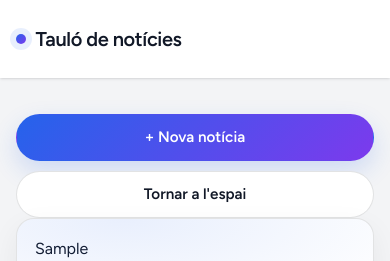
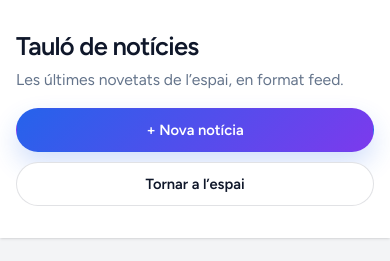
Before and after one commit to AlanGarciia/aulaDesk, a Laravel app: page /espai/noticies in a window 390 px wide. Shown: the top 261 px of the page. Run offline with Laravel 12, Linux system fonts and the light colour scheme; a user stored in the database is signed in; data comes from the database, SQL or seed files in the repository; tables that the repository leaves empty hold one stand-in row (values such as "Sample post"); style sheets or scripts are compiled from the project's sources.

Commit message:
Arreglo bugs de noticias 1

```diff
--- a/app/Http/Controllers/NoticiaController.php
+++ b/app/Http/Controllers/NoticiaController.php
@@ -1,4 +1,5 @@
 <?php
+
 namespace App\Http\Controllers;
 
 use App\Models\Espai;
@@ -48,7 +49,7 @@
             'titol' => ['required','string','max:255'],
             'contingut' => ['nullable','string'],
             'tipus' => ['required','in:' . implode(',', self::TIPUS)],
-            'imatge' => ['nullable','image','max:2048'], // 2MB
+            'imatge' => ['nullable','image','max:2048'],
         ]);
 
         $path = null;
@@ -58,7 +59,7 @@
 
         Noticia::create([
             'espai_id' => $espai->id,
-            'usuari_espai_id' => $request->session()->get('usuari_espai_id'), // si el tens
+            'usuari_espai_id' => $request->session()->get('usuari_espai_id'),
             'titol' => $data['titol'],
             'contingut' => $data['contingut'] ?? null,
             'tipus' => $data['tipus'],
@@ -66,7 +67,9 @@
             'publicat_el' => now(),
         ]);
 
-        return redirect()->route('espai.noticies.index')->with('status', 'Notícia creada correctament.');
+        return redirect()
+            ->route('espai.noticies.index')
+            ->with('status', 'Notícia creada correctament.');
     }
 
     public function destroy(Request $request, Noticia $noticia)
@@ -81,6 +84,8 @@
 
         $noticia->delete();
 
-        return back()->with('status', 'Notícia eliminada.');
+        return redirect()
+            ->route('espai.noticies.index')
+            ->with('status', 'Notícia eliminada.');
     }
 }
--- a/resources/css/espai/noticies/noticies.css
+++ b/resources/css/espai/noticies/noticies.css
@@ -1,171 +1,207 @@
-/* --- Instagram-ish clean UI --- */
 :root{
   --bg: #fafafa;
   --card: #ffffff;
-  --text: #111827;
-  --muted: #6b7280;
-  --border: rgba(17, 24, 39, .12);
-  --shadow: 0 10px 30px rgba(0,0,0,.06);
-  --ring: rgba(59,130,246,.28);
+  --text: #0f172a;
+  --muted: #64748b;
+  --border: rgba(15, 23, 42, .12);
+  --shadow: 0 18px 45px rgba(2, 6, 23, .08);
+  --shadow-soft: 0 10px 28px rgba(2, 6, 23, .06);
+  --ring: rgba(59,130,246,.30);
 
-  --primary: #2563eb;       /* blau IG-ish */
-  --primary-2: #7c3aed;     /* violeta */
+  --primary: #2563eb;
+  --primary2: #7c3aed;
   --danger: #ef4444;
 
-  --radius: 18px;
-  --radius-sm: 12px;
+  --radius: 22px;
+  --radius-sm: 14px;
 }
 
-/* Base */
-*{ box-sizing:border-box; }
-html, body{ height:100%; }
-body{
-  margin:0;
-  font-family: ui-sans-serif, system-ui, -apple-system, Segoe UI, Roboto, Helvetica, Arial, "Apple Color Emoji","Segoe UI Emoji";
-  color: var(--text);
-  background:
-    radial-gradient(1100px 600px at 30% -10%, rgba(124,58,237,.10), transparent 55%),
-    radial-gradient(900px 500px at 90% 0%, rgba(37,99,235,.10), transparent 50%),
-    var(--bg);
+*{ box-sizing: border-box; }
+.sr-only{
+  position:absolute!important;
+  width:1px;height:1px;
+  padding:0;margin:-1px;
+  overflow:hidden;clip:rect(0,0,0,0);
+  white-space:nowrap;border:0;
 }
 
-/* Header title look */
+/* Background suave */
+body{
+  background:
+    radial-gradient(900px 500px at 15% -10%, rgba(124,58,237,.10), transparent 60%),
+    radial-gradient(900px 500px at 90% -10%, rgba(37,99,235,.10), transparent 55%),
+    var(--bg);
+  color: var(--text);
+}
+
+/* Layout */
+.page{
+  padding: 28px 16px 60px;
+}
+.container{
+  max-width: 820px; /* feed centrado */
+  margin: 0 auto;
+}
+
+/* Header mejorado (título grande + acciones) */
+.page-header{
+  display:flex;
+  align-items:flex-end;
+  justify-content:space-between;
+  gap: 16px;
+  padding: 8px 0;
+}
 .page-title{
-  font-size: 1.25rem;
-  font-weight: 800;
-  letter-spacing: -0.02em;
   margin: 0;
-  position: relative;
-  display: inline-flex;
-  align-items: center;
-  gap: .6rem;
+  font-size: 2rem;
+  line-height: 1.1;
+  font-weight: 900;
+  letter-spacing: -0.03em;
 }
-.page-title::before{
-  content:"";
+.page-subtitle{
+  margin: 8px 0 0;
+  color: var(--muted);
+  font-size: 0.98rem;
+}
+.page-header__actions{
+  display:flex;
+  gap: 10px;
+  flex-wrap: wrap;
+  justify-content: flex-end;
+}
+
+/* Feed */
+.feed{
+  margin-top: 18px;
+  display: grid;
+  gap: 14px;
+}
+
+/* Alert */
+.alert{
+  display:flex;
+  align-items:flex-start;
+  gap: 10px;
+  padding: 12px 14px;
+  border-radius: 16px;
+  border: 1px solid var(--border);
+  background: #fff;
+  box-shadow: var(--shadow-soft);
+  margin-bottom: 14px;
+}
+.alert-dot{
   width: 10px;
   height: 10px;
   border-radius: 999px;
-  background: linear-gradient(135deg, var(--primary), var(--primary-2));
+  margin-top: 5px;
+  background: linear-gradient(135deg, var(--primary), var(--primary2));
   box-shadow: 0 0 0 6px rgba(37,99,235,.10);
 }
-
-/* Layout wrapper */
-.page{
-  padding: 28px 16px 48px;
-}
-.container{
-  max-width: 760px;
-  margin: 0 auto;
+.alert-success{
+  border-color: rgba(34,197,94,.25);
+  background: rgba(34,197,94,.08);
 }
 
-/* Card */
-.card{
+/* Post card (tipo Instagram elegante) */
+.post{
   background: var(--card);
   border: 1px solid var(--border);
   border-radius: var(--radius);
   box-shadow: var(--shadow);
-  padding: 22px;
   overflow: hidden;
   position: relative;
 }
-.card::before{
+.post::before{
   content:"";
   position:absolute;
   inset:0;
   pointer-events:none;
-  background: radial-gradient(600px 200px at 30% 0%, rgba(37,99,235,.10), transparent 55%);
+  background: radial-gradient(700px 240px at 25% 0%, rgba(37,99,235,.10), transparent 60%);
 }
 
-/* Fields */
-.field{
-  margin-bottom: 16px;
-}
-.field label{
-  display:block;
-  font-size: .92rem;
-  font-weight: 700;
-  color: #111827;
-  margin-bottom: 8px;
-}
-.field input,
-.field select,
-.field textarea{
-  width: 100%;
-  padding: 12px 14px;
-  border: 1px solid var(--border);
-  border-radius: var(--radius-sm);
-  background: #fff;
-  color: var(--text);
-  font-size: 0.98rem;
-  outline: none;
-  transition: box-shadow .15s ease, border-color .15s ease, transform .05s ease;
-}
-.field textarea{
-  resize: vertical;
-  min-height: 130px;
-  line-height: 1.35;
+.post__header{
+  padding: 16px 16px 12px;
+  display:flex;
+  align-items:flex-start;
+  justify-content:space-between;
+  gap: 12px;
 }
 
-/* File input nicer */
-.field input[type="file"]{
-  padding: 10px 12px;
-  background: #fbfbfb;
-}
-.field input[type="file"]::file-selector-button{
-  margin-right: 12px;
-  border: 1px solid var(--border);
-  background: #fff;
-  padding: 8px 12px;
-  border-radius: 999px;
-  font-weight: 700;
-  cursor: pointer;
-  transition: transform .05s ease, box-shadow .15s ease;
-}
-.field input[type="file"]::file-selector-button:hover{
-  box-shadow: 0 8px 18px rgba(0,0,0,.06);
-}
-.field input[type="file"]::file-selector-button:active{
-  transform: translateY(1px);
+.post__title{
+  margin: 0;
+  font-size: 1.12rem;
+  font-weight: 900;
+  letter-spacing: -0.02em;
 }
 
-/* Focus states */
-.field input:focus,
-.field select:focus,
-.field textarea:focus{
-  border-color: rgba(37,99,235,.55);
-  box-shadow: 0 0 0 4px var(--ring);
+.post__meta{
+  margin-top: 8px;
+  color: var(--muted);
+  font-size: .92rem;
+  display:flex;
+  align-items:center;
+  gap: 8px;
+  flex-wrap: wrap;
+}
+.dot{ opacity:.7; }
+
+.pill{
+  display:inline-flex;
+  align-items:center;
+  padding: 6px 10px;
+  border-radius: 999px;
+  border: 1px solid var(--border);
+  background: rgba(15,23,42,.03);
+  color: #0f172a;
+  font-weight: 800;
+  font-size: .78rem;
+  text-transform: capitalize;
 }
 
-/* Errors */
-.error{
-  margin-top: 8px;
-  font-size: .9rem;
-  color: var(--danger);
-  background: rgba(239,68,68,.08);
-  border: 1px solid rgba(239,68,68,.20);
-  padding: 10px 12px;
-  border-radius: 12px;
+/* Media como post */
+.post__media{
+  border-top: 1px solid rgba(15,23,42,.06);
+  border-bottom: 1px solid rgba(15,23,42,.06);
+  background: #0b1220;
+}
+.post__media img{
+  display:block;
+  width: 100%;
+  max-height: 420px;
+  object-fit: cover;
 }
 
-/* Actions + buttons */
-.actions{
-  display:flex;
-  gap: 10px;
-  justify-content: flex-end;
-  align-items: center;
-  padding-top: 8px;
+/* Contenido */
+.post__content{
+  padding: 14px 16px 16px;
+  color: #111827;
+}
+.post__content p{
+  margin: 0;
+  line-height: 1.45;
+  color: rgba(15,23,42,.92);
 }
 
+/* Actions */
+.post__actions{
+  display:flex;
+  align-items:center;
+  gap: 10px;
+}
+
+.inline-form{ display:inline; }
+
+/* Botones */
 .btn{
   display:inline-flex;
   align-items:center;
   justify-content:center;
-  gap:.5rem;
+  gap: .5rem;
   text-decoration:none;
   border-radius: 999px;
-  padding: 11px 16px;
-  font-weight: 800;
-  font-size: .95rem;
+  padding: 10px 14px;
+  font-weight: 900;
+  font-size: .92rem;
   border: 1px solid transparent;
   cursor:pointer;
   transition: transform .05s ease, box-shadow .15s ease, filter .15s ease;
@@ -175,8 +211,8 @@
 
 .btn-primary{
   color: #fff;
-  background: linear-gradient(135deg, var(--primary), var(--primary-2));
-  box-shadow: 0 10px 24px rgba(37,99,235,.18);
+  background: linear-gradient(135deg, var(--primary), var(--primary2));
+  box-shadow: 0 12px 26px rgba(37,99,235,.20);
 }
 .btn-primary:hover{ filter: brightness(1.03); }
 
@@ -186,12 +222,64 @@
   border-color: var(--border);
 }
 .btn-secondary:hover{
-  box-shadow: 0 10px 22px rgba(0,0,0,.06);
+  box-shadow: 0 12px 24px rgba(2,6,23,.08);
 }
 
-/* Small polish: tighter on mobile */
-@media (max-width: 480px){
-  .card{ padding: 18px; }
-  .actions{ flex-direction: column; align-items: stretch; }
-  .btn{ width:100%; }
+.btn-danger{
+  color: #fff;
+  background: linear-gradient(135deg, #ef4444, #f97316);
+  box-shadow: 0 12px 26px rgba(239,68,68,.18);
 }
+
+/* Icon button (like) */
+.icon-btn{
+  border: 1px solid var(--border);
+  background: #fff;
+  color: var(--text);
+  border-radius: 999px;
+  padding: 9px 12px;
+  font-weight: 900;
+  cursor: pointer;
+  transition: transform .05s ease, box-shadow .15s ease, border-color .15s ease;
+}
+.icon-btn:hover{
+  box-shadow: 0 12px 24px rgba(2,6,23,.08);
+}
+.icon-btn:active{ transform: translateY(1px); }
+.icon-btn:focus{
+  outline: none;
+  box-shadow: 0 0 0 4px var(--ring);
+  border-color: rgba(37,99,235,.55);
+}
+
+/* Empty state */
+.empty{
+  background: #fff;
+  border: 1px solid var(--border);
+  border-radius: var(--radius);
+  box-shadow: var(--shadow-soft);
+  padding: 26px 18px;
+  text-align:center;
+}
+.empty__icon{
+  font-size: 2.2rem;
+  margin-bottom: 6px;
+}
+.empty__title{
+  margin: 0;
+  font-size: 1.2rem;
+  font-weight: 900;
+}
+.empty__text{
+  margin: 8px 0 16px;
+  color: var(--muted);
+}
+
+/* Responsive */
+@media (max-width: 640px){
+  .page-title{ font-size: 1.6rem; }
+  .page-header{ flex-direction: column; align-items: flex-start; }
+  .page-header__actions{ width: 100%; justify-content: flex-start; }
+  .btn{ width: 100%; }
+  .post__actions{ width: 100%; justify-content: flex-end; }
+}
--- a/resources/views/espai/noticies/index.blade.php
+++ b/resources/views/espai/noticies/index.blade.php
@@ -1,47 +1,56 @@
 <x-app-layout>
-    <x-slot name="header">
-        <h2 class="page-title">Tauló de notícies</h2>
+    {{-- Carga CSS (mejor aquí que dentro del header slot) --}}
     @vite(['resources/css/espai/noticies/noticies.css'])
 
+    <x-slot name="header">
+        <div class="page-header">
+            <div class="page-header__text">
+                <h2 class="page-title">Tauló de notícies</h2>
+                <p class="page-subtitle">Les últimes novetats de l’espai, en format feed.</p>
+            </div>
+
+            <div class="page-header__actions">
+                <a class="btn btn-primary" href="{{ route('espai.noticies.create') }}">
+                    + Nova notícia
+                </a>
+                <a class="btn btn-secondary" href="{{ route('espai.index') }}">
+                    Tornar a l’espai
+                </a>
+            </div>
+        </div>
     </x-slot>
 
     <div class="page">
         <div class="container">
             @if (session('status'))
-                <div class="alert-success">{{ session('status') }}</div>
-            @endif
-
-            <div class="actions">
-                <a class="btn btn-primary" href="{{ route('espai.noticies.create') }}">+ Nova notícia</a>
-                <a class="btn btn-secondary" href="{{ route('espai.index') }}">Tornar a l'espai</a>
-            </div>
-
-            <div class="card">
-                @forelse($noticies as $n)
-                    <div class="user-row">
-                        <div class="user-info">
-                            <div class="user-name">{{ $n->titol }}</div>
-                            <div class="user-meta">
-                                Tipus: {{ $n->tipus }} · {{ $n->created_at->format('d/m/Y') }} · Reaccions: {{ $n->reaccions_count }}
-                            </div>
-
-                            @if($n->imatge_path)
-                                <div style="margin-top:10px">
-                                    <img src="{{ asset('storage/'.$n->imatge_path) }}" alt="imatge" style="max-width:240px;border-radius:10px;">
+                <div class="alert alert-success">
+                    <span class="alert-dot"></span>
+                    <div>{{ session('status') }}</div>
                 </div>
             @endif
 
-                            @if($n->contingut)
-                                <p style="margin-top:10px">{{ $n->contingut }}</p>
-                            @endif
+            <div class="feed">
+                @forelse($noticies as $n)
+                    <article class="post">
+                        <header class="post__header">
+                            <div class="post__title-wrap">
+                                <h3 class="post__title">{{ $n->titol }}</h3>
+                                <div class="post__meta">
+                                    <span class="pill">{{ $n->tipus }}</span>
+                                    <span class="dot">•</span>
+                                    <span>{{ $n->created_at->format('d/m/Y') }}</span>
+                                    <span class="dot">•</span>
+                                    <span>Reaccions: <strong>{{ $n->reaccions_count }}</strong></span>
+                                </div>
                             </div>
 
-                        <div class="user-actions">
-                            {{-- Reacció exemple --}}
+                            <div class="post__actions">
                                 <form class="inline-form" method="POST" action="{{ route('espai.noticies.reaccio', $n) }}">
                                     @csrf
                                     <input type="hidden" name="tipus" value="like">
-                                <button class="btn btn-secondary" type="submit">👍</button>
+                                    <button class="icon-btn" type="submit" title="M'agrada">
+                                        👍 <span class="sr-only">M'agrada</span>
+                                    </button>
                                 </form>
 
                                 <form class="inline-form" method="POST" action="{{ route('espai.noticies.destroy', $n) }}"
@@ -51,9 +60,31 @@
                                     <button class="btn btn-danger" type="submit">Eliminar</button>
                                 </form>
                             </div>
+                        </header>
+
+                        @if($n->imatge_path)
+                            <div class="post__media">
+                                <img
+                                    src="{{ asset('storage/'.$n->imatge_path) }}"
+                                    alt="imatge"
+                                    loading="lazy"
+                                >
                             </div>
+                        @endif
+
+                        @if($n->contingut)
+                            <div class="post__content">
+                                <p>{{ $n->contingut }}</p>
+                            </div>
+                        @endif
+                    </article>
                 @empty
-                    <p class="empty-state">Encara no hi ha notícies.</p>
+                    <div class="empty">
+                        <div class="empty__icon">📰</div>
+                        <h3 class="empty__title">Encara no hi ha notícies</h3>
+                        <p class="empty__text">Crea la primera notícia perquè aparegui aquí.</p>
+                        <a class="btn btn-primary" href="{{ route('espai.noticies.create') }}">+ Nova notícia</a>
+                    </div>
                 @endforelse
             </div>
         </div>
--- a/routes/web.php
+++ b/routes/web.php
@@ -67,7 +67,9 @@
     Route::delete('/espai/usuaris/{usuariEspai}', [UsuariEspaiController::class, 'destroy'])->name('espai.usuaris.destroy');
 
     // ✅ TAULÓ DE NOTÍCIES (CRUD)
+    // 🔥 FIX: el resource crea {noticies} por defecto, lo cambiamos a {noticia} para que el controller funcione perfecto
     Route::resource('/espai/noticies', NoticiaController::class)
+        ->parameters(['noticies' => 'noticia'])
         ->names('espai.noticies');
 
     // ✅ REACCIONS (afegir / canviar / treure)
```
Lines whose indentation alone changed are shown as unchanged.
